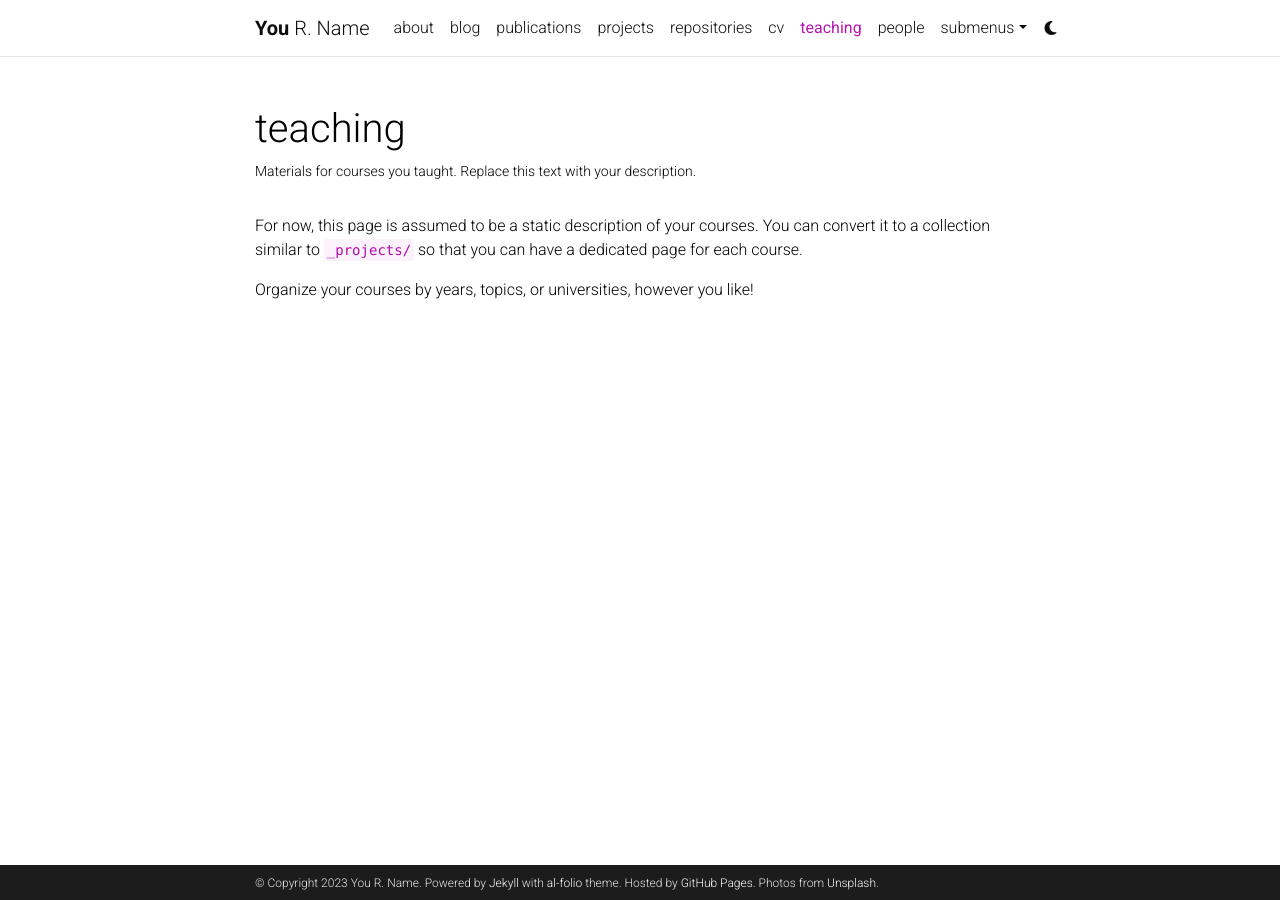
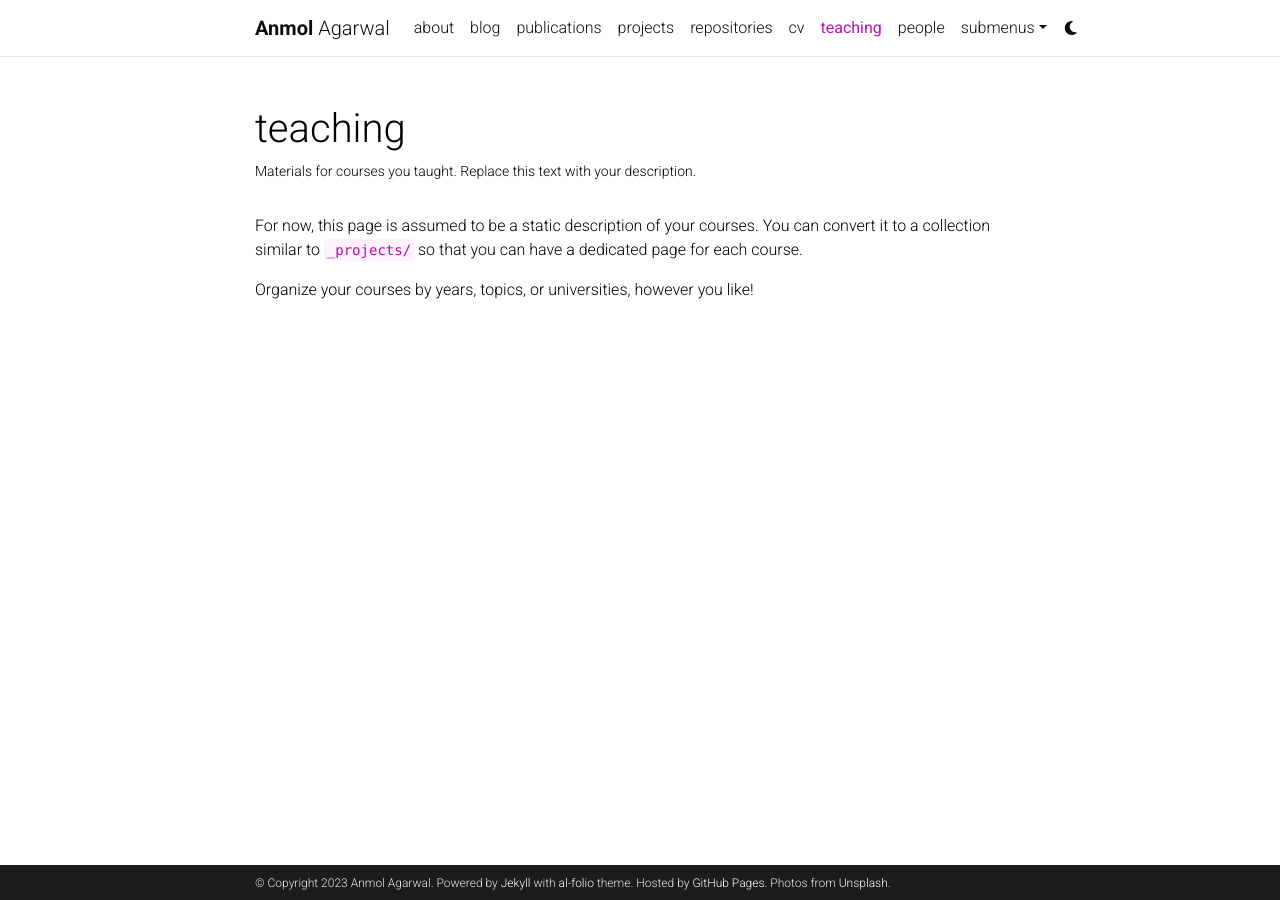
Before and after one commit to anmolagarwal999/anmolagarwal999.github.io, a Jekyll site: the page built from _pages/teaching.md, in a window 1280 px wide. Built offline with Jekyll 4.4.1, drawn with Linux system fonts in a browser that asks for light colours; comment, search, counter and statistics services are not loaded; a style sheet for code colours, icons or effects is not loaded.

Commit message:
minor config changes

```diff
--- a/Gemfile
+++ b/Gemfile
@@ -1,5 +1,6 @@
 source 'https://rubygems.org'
 group :jekyll_plugins do
+    gem 'wdm', '>= 0.1.0'
     gem 'classifier-reborn'
     gem 'jekyll'
     gem 'jekyll-archives'
--- a/_config.yml
+++ b/_config.yml
@@ -3,9 +3,9 @@
 # -----------------------------------------------------------------------------
 
 title: blank # the website title (if blank, full name will be used instead)
-first_name: You
-middle_name: R.
-last_name: Name
+first_name: Anmol
+middle_name:
+last_name: Agarwal
 email: you@example.com
 description: > # the ">" symbol means to ignore newlines until "footer_text:"
   A simple, whitespace theme for academics. Based on [*folio](https://github.com/bogoli/-folio) design.
@@ -18,8 +18,8 @@
 lang: en # the language of your site (for example: en, fr, cn, ru, etc.)
 icon: ⚛️  # the emoji used as the favicon (alternatively, provide image name in /assets/img/)
 
-url: https://alshedivat.github.io # the base hostname & protocol for your site
-baseurl: /al-folio # the subpath of your site, e.g. /blog/
+url: https://anmolagarwal999.github.io # the base hostname & protocol for your site
+baseurl:  # the subpath of your site, e.g. /blog/
 last_updated: false # set to true if you want to display last updated in the footer
 impressum_path:  # set to path to include impressum link in the footer, use the same path as permalink in a page, helps to conform with EU GDPR
 
@@ -329,7 +329,7 @@
 # -----------------------------------------------------------------------------
 
 imagemagick:
-  enabled: true # enables responsive images for your site (recommended, see https://github.com/alshedivat/al-folio/issues/537)
+  enabled: false # enables responsive images for your site (recommended, see https://github.com/alshedivat/al-folio/issues/537)
   widths:
     - 480
     - 800
```
